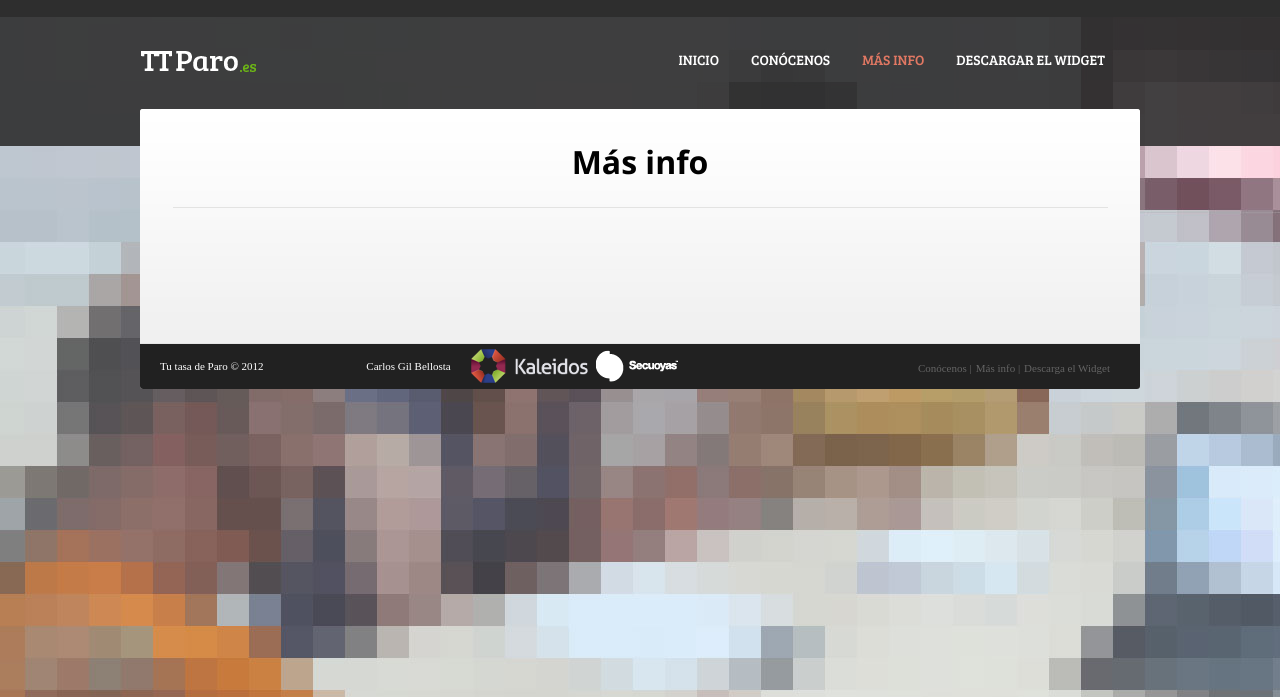
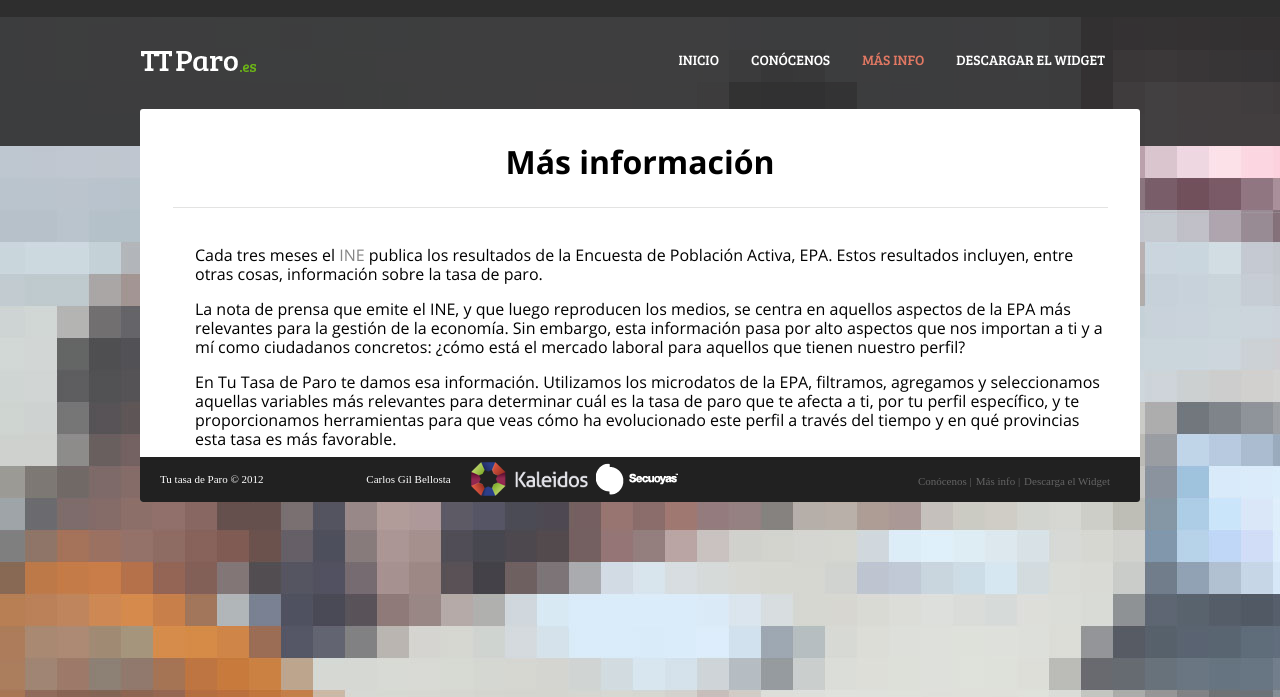
Before and after one commit to yamila-moreno/ttparo.es, a Django app: template src/tasaparo/web/templates/moreinfo.html in a window 1280 px wide. Shown: the top 697 px of the page. Run offline with Django 3.2, Linux system fonts and the light colour scheme; the template is opened without the code that fills it, so the values that code supplies are empty; style sheets or scripts are compiled from the project's sources; parts of the project's set-up code (start-up, migrations or seed data) failed here and were passed over; some libraries are stand-ins or nearby versions; some web fonts are replaced.

Commit message:
Moreinfo

```diff
--- a/src/tasaparo/web/templates/about.html
+++ b/src/tasaparo/web/templates/about.html
@@ -9,7 +9,8 @@
 <div id="home-view">
     <div id="info-ttdp">
         <h1>Quiénes somos</h1>
-        <p>Tu Tasa de Paro es un proyecto desarrollado en el marco de la <a href="http://piweek.es">PiWeek</a> de <a href="http://kaleidos.net">Kaleidos</a>.
+        <p>Tu Tasa de Paro es un proyecto desarrollado en el marco de la <a href="http://piweek.es" target="_new">PiWeek</a>
+	de <a href="http://kaleidos.net" target="_new">Kaleidos</a>.
         En la primera edición hicimos un prototipo funcional con diseño y datos parciales.</p>
         <p>En esta segunda edición hemos mejorado la carga de datos convirtiéndolo en un proceso rápido; gracias a esto, tenemos todos los datos disponibles.
         También publicamos la opción de incrustar un pequeño widget con un perfil en webs externas.</p>
@@ -19,6 +20,7 @@
             <li>
                 <h3>Yamila Moreno</h3>
                 <a href="http://twitter.com/yamila_moreno" target="_new">@yamila_moreno</a>
+		(<a href="http://kaleidos.net/D70A53/" target="_new">Kaleidos</a>)
             </li>
             <li>
                 <h3>JuanFran Alcántara</h3>
@@ -33,6 +35,7 @@
             <li>
                 <h3>Francis Vega</h3>
                 <a href="http://twitter.com/francis_vega" target="_new">@francis_vega</a>
+		(<a href="http://www.secuoyas.com" target="_new">Secuoyas</a>)
             </li>
                 <li><h3>Luis García Castro</h3>
                 <a href="http://twitter.com/luiyo" target="_new">@luiyo</a>
@@ -47,6 +50,7 @@
             <li>
                 <h3>Andrey Antoukh</h3>
                 <a href="http://twitter.com/niwibe" target="_new">@niwibe</a>
+		(<a href="http://kaleidos.net/A5694F/" target="_new">Kaleidos</a>)
             </li>
         </ul>
     </div>
--- a/src/tasaparo/web/templates/moreinfo.html
+++ b/src/tasaparo/web/templates/moreinfo.html
@@ -2,16 +2,16 @@
 {% block menu %}
     <li><a title="Inicio" href="{% url home %}">Inicio</a></li>
     <li><a title="Conócenos" href="{% url about %}">Conócenos</a></li>
-    <li><a class="sel" title="Más info" href="{% url widget %}">Más info</a></li>
+    <li><a class="sel" title="Más info" href="{% url moreinfo %}">Más info</a></li>
     <li><a title="Descargar el Widget" href="{% url widget %}">Descargar el Widget</a></li>
 {% endblock %}
 {% block content %}
 <div id="home-view">
-    <div id="search">
-        <h1>Más info</h1>
-        <p>
-
-        </p>
+    <div id="info-ttdp">
+        <h1>Más información</h1>
+	<p>Cada tres meses el <a href="http://ine.es" target="_new">INE</a> publica los resultados de la Encuesta de Población Activa, EPA. Estos resultados incluyen, entre otras cosas, información sobre la tasa de paro.</p>
+<p>La nota de prensa que emite el INE, y que luego reproducen los medios, se centra en aquellos aspectos de la EPA más relevantes para la gestión de la economía. Sin embargo, esta información pasa por alto aspectos que nos importan a ti y a mí como ciudadanos concretos: ¿cómo está el mercado laboral para aquellos que tienen nuestro perfil?</p>
+<p>En Tu Tasa de Paro te damos esa información. Utilizamos los microdatos de la EPA, filtramos, agregamos y seleccionamos aquellas variables más relevantes para determinar cuál es la tasa de paro que te afecta a ti, por tu perfil específico, y te proporcionamos herramientas para que veas cómo ha evolucionado este perfil a través del tiempo y en qué provincias esta tasa es más favorable.</p>
     </div>
 </div>
 
```
